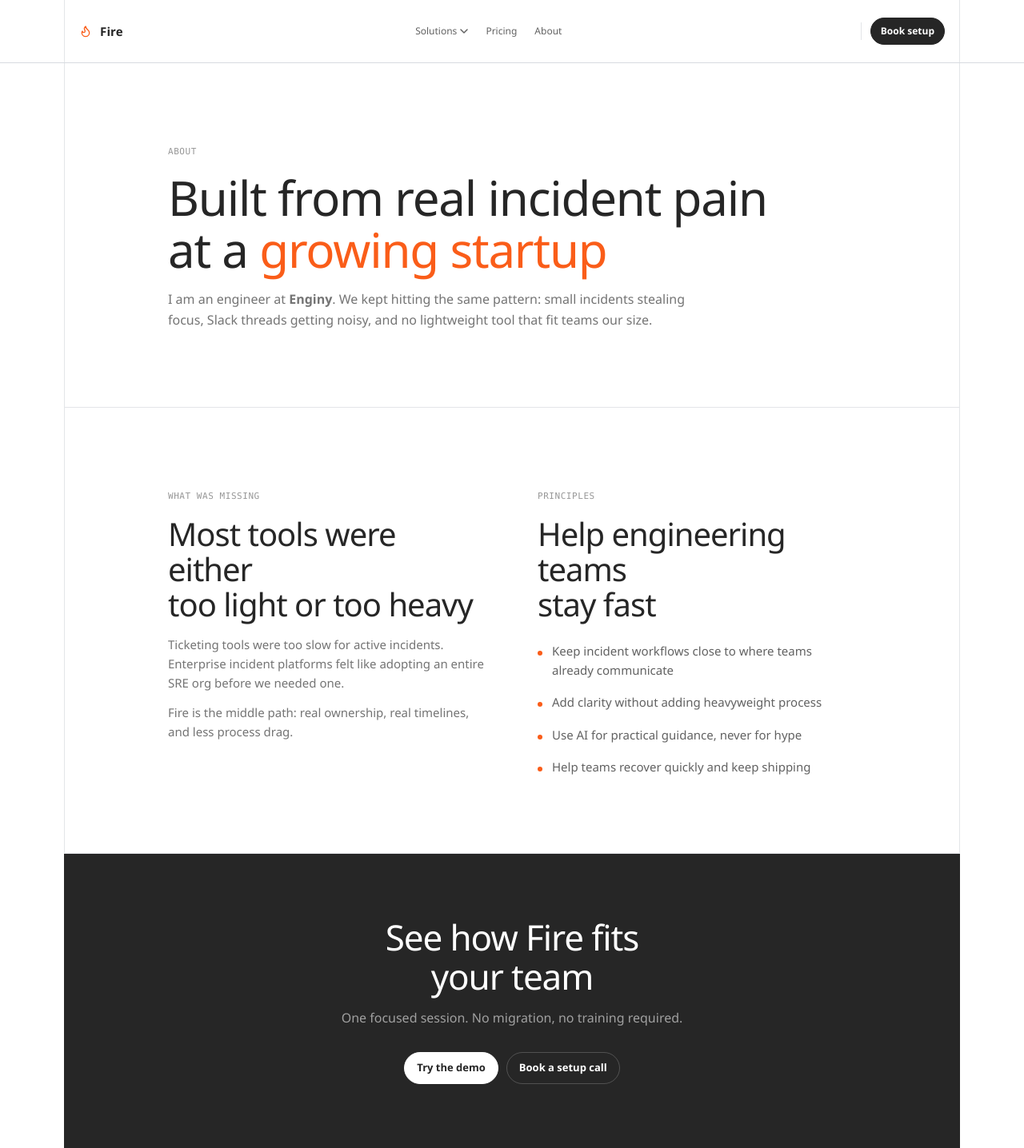
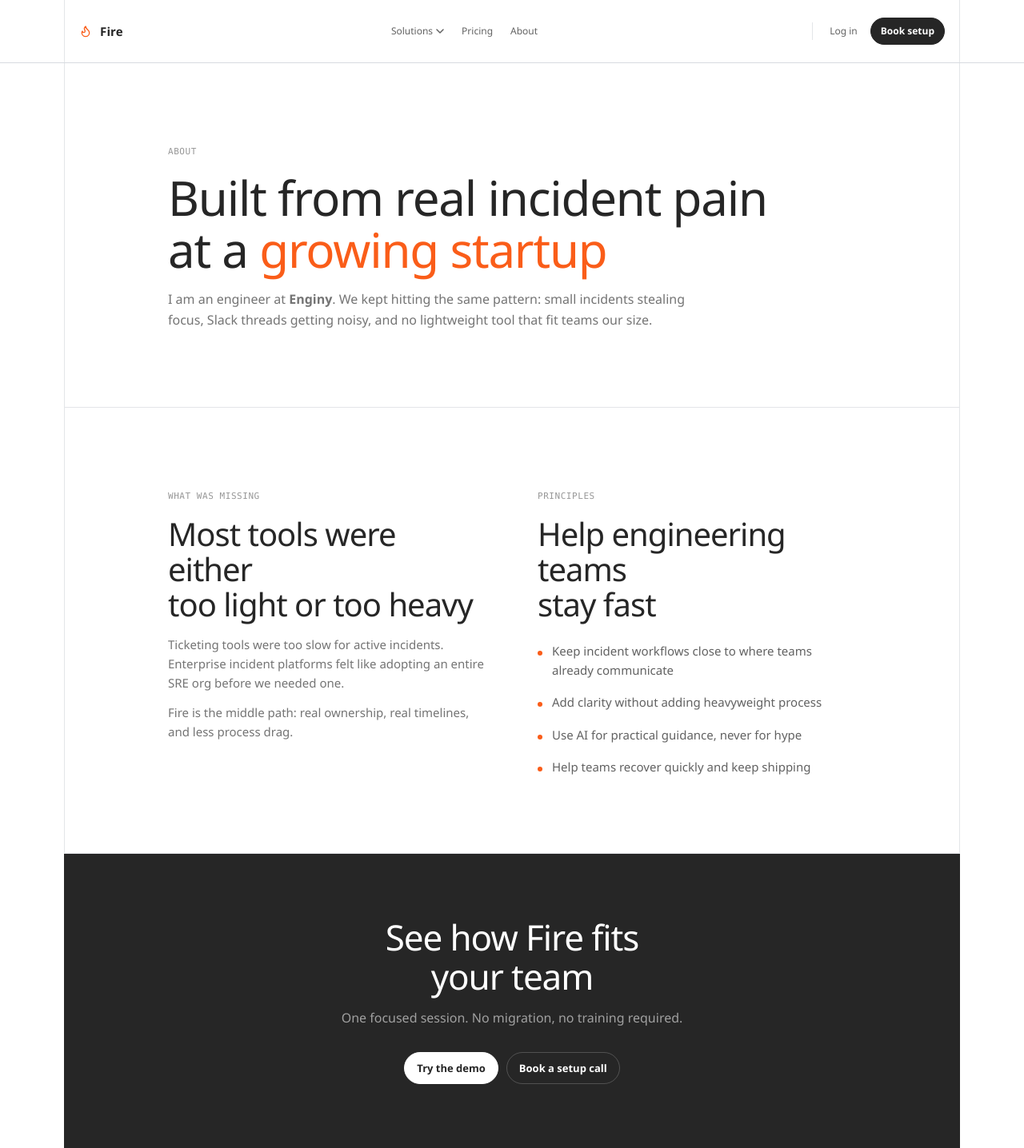
Before and after one commit to embrake-AI/firedash-landing, a Next.js app: page /about in a window 1280 px wide. Shown: the top 1436 px of the page at 80% size. Built offline with nearby package versions, Linux system fonts and the light colour scheme.

Commit message:
Fix line-height + add login

```diff
--- a/src/app/globals.css
+++ b/src/app/globals.css
@@ -240,6 +240,7 @@ a {
 	border-radius: 999px;
 	font-size: 13px;
 	font-weight: 600;
+	line-height: 1;
 	transition:
 		background-color 160ms ease,
 		border-color 160ms ease,
@@ -897,6 +898,7 @@ a {
 	background: var(--accent-black);
 	font-size: 13px;
 	font-weight: 600;
+	line-height: 1;
 	color: #fff;
 	transition:
 		background-color 160ms ease,
@@ -919,6 +921,7 @@ a {
 	background: var(--background-lighter);
 	font-size: 13px;
 	font-weight: 600;
+	line-height: 1;
 	color: var(--accent-black);
 	transition:
 		background-color 160ms ease,
--- a/src/components/site-header.tsx
+++ b/src/components/site-header.tsx
@@ -3,7 +3,7 @@
 import Link from "next/link";
 import { useEffect, useRef, useState } from "react";
 import { FireGlyph } from "@/components/fire-glyph";
-import { bookingUrl } from "@/lib/site";
+import { bookingUrl, loginUrl } from "@/lib/site";
 
 const solutions = [
 	{ href: "/solutions/slack-triage", label: "Slack triage" },
@@ -83,6 +83,9 @@ export function SiteHeader() {
 				</nav>
 
 				<div className="fc-header-actions">
+					<a href={loginUrl} className="fc-nav-link">
+						Log in
+					</a>
 					<a
 						href={bookingUrl}
 						target="_blank"
--- a/src/lib/site.ts
+++ b/src/lib/site.ts
@@ -8,6 +8,8 @@ export const solutionItems = solutions.map((solution) => ({
 
 export const demoUrl = "https://demo.firedash.ai";
 
+export const loginUrl = "https://app.firedash.ai";
+
 export const bookingUrl = "https://calendar.app.google/35h3GfeqezhwCUE27";
 
 export const statusPageUrl = "https://status.enginy.ai";
```
